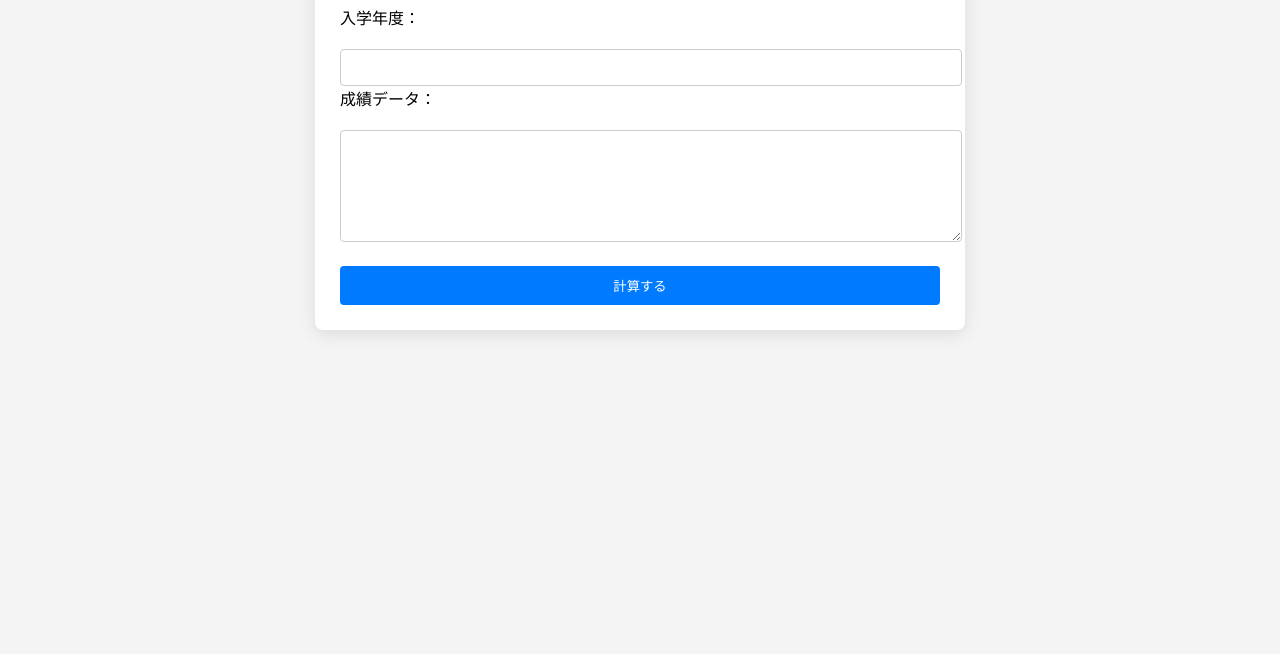
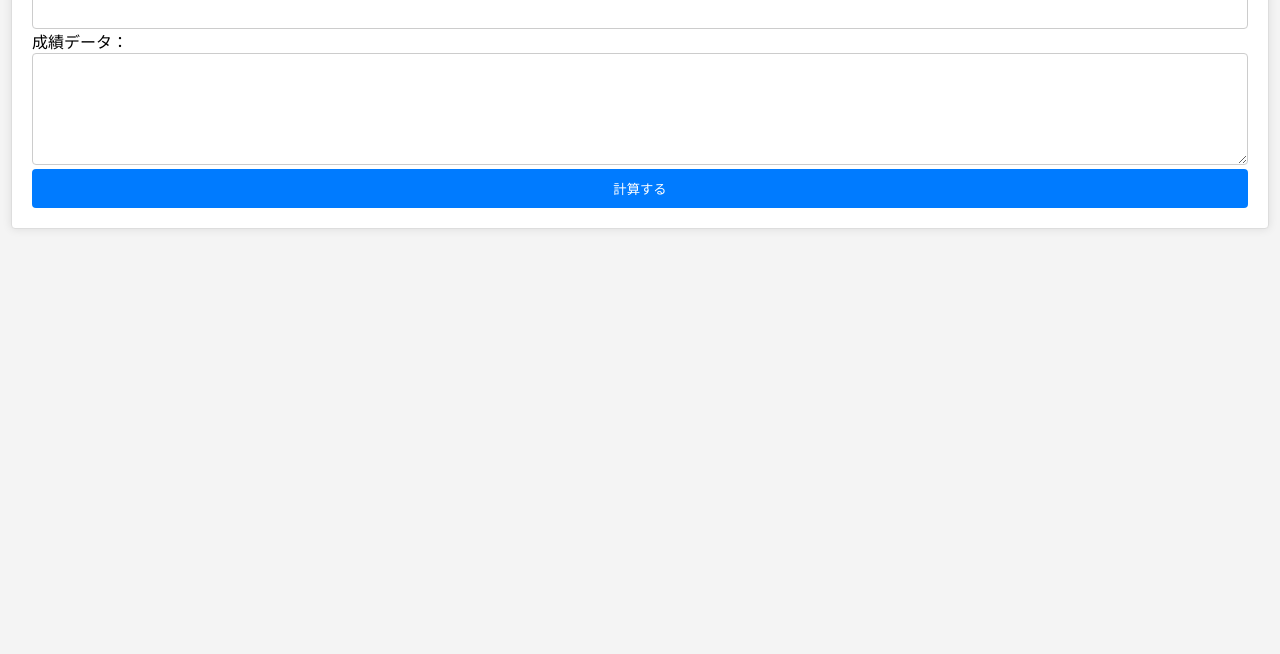
Before and after one commit to volume-Volume/TohokuUniv-GPAapp, a plain HTML site: page index.html in a window 1280 px wide. Shown: the part 146-800 px from the top of the page. Drawn offline with Linux system fonts and the light colour scheme.

Commit message:
Update styles.css

```diff
--- a/styles.css
+++ b/styles.css
@@ -1,22 +1,22 @@
 body {
     font-family: Arial, sans-serif;
-    padding: 20px;
+    padding: 0;
+    margin: 0;
     background-color: #f4f4f4;
 }
 
 .container {
-    max-width: 600px;
-    margin: 30px auto;
-    padding: 25px;
-    border: none;
-    border-radius: 8px;
-    box-shadow: 0 4px 18px rgba(0, 0, 0, 0.1);
+    max-width: 95%; /* サイトの幅を90%にして左右の余白を増やす */
+    margin: 2% auto; /* 上下のマージンを追加 */
+    padding: 20px;
+    border: 1px solid #ddd;
+    border-radius: 4px;
+    box-shadow: 0 0 10px rgba(0, 0, 0, 0.1);
     background-color: #fff;
 }
 
 table {
     width: 100%;
-    margin-top: 25px;
     border-collapse: collapse;
 }
 
@@ -29,26 +29,30 @@ th, td {
     text-align: left;
 }
 
-input, textarea, button {
+input, textarea {
     width: 100%;
-    margin-top: 20px;
     padding: 10px;
     border-radius: 4px;
     border: 1px solid #ccc;
-    transition: all 0.3s;
+    box-sizing: border-box; /* パディングを含めた全体のサイズを固定する */
+    transition: border 0.3s;
 }
 
 input:focus, textarea:focus {
     border-color: #007BFF;
     outline: none;
-    box-shadow: 0 0 8px rgba(0, 123, 255, 0.5);
 }
 
 button {
+    display: block;
+    width: 100%;
     background-color: #007BFF;
     color: #fff;
+    padding: 10px 20px;
     border: none;
+    border-radius: 4px;
     cursor: pointer;
+    transition: background-color 0.3s;
 }
 
 button:hover {
@@ -61,7 +65,6 @@ button:hover {
     }
 
     .container {
-        max-width: 100%;
         margin: 15px 0;
         padding: 15px;
     }
```
